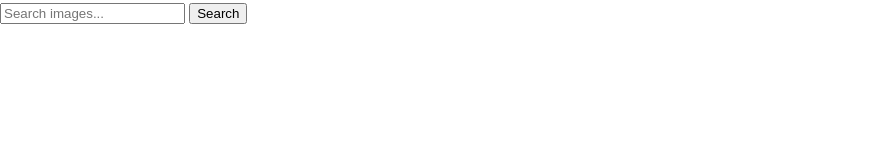
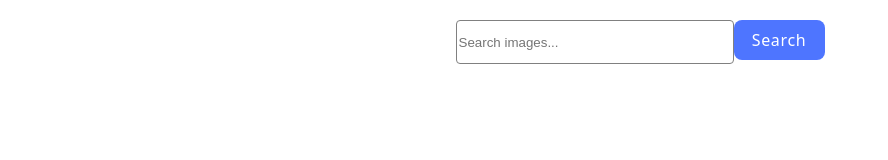
Before and after one commit to Yurii-Masniuk/goit-js-hw-11, a website built with Vite: page src/index.html in a window 1280 px wide. Shown: the whole page, without its empty margins (0-888 px from the left). Built offline with nearby package versions, Linux system fonts and the light colour scheme; what simplelightbox would draw is missing.

Commit message:
task done

```diff
--- a/src/css/styles.css
+++ b/src/css/styles.css
@@ -36,3 +36,71 @@
           50%  {clip-path:polygon(50% 50%,0 0,100% 0,100% 0,100% 0,100% 0)}
           75%, 100%  {clip-path:polygon(50% 50%,0 0,100% 0,100% 100%,100% 100%,100% 100%)}
       }
+
+.gallery {
+  display: grid;
+  grid-template-columns: repeat(auto-fill, minmax(300px, 1fr));
+  gap: 12px;
+  padding: 24px;
+  list-style: none;
+  margin: 0 auto;
+  max-width: 1200px;
+}
+
+.gallery img {
+  width: 100%;
+  height: 200px;
+  object-fit: cover;
+  display: block;
+  transition: transform 250ms cubic-bezier(0.4, 0, 0.2, 1);
+}
+
+.gallery-link {
+  display: block;
+  width: 100%;
+  height: 100%;
+}
+
+.gallery img:hover {
+  transform: scale(1.03);
+  transition: transform 250ms cubic-bezier(0.4, 0, 0.2, 1);
+}
+
+.gallery li {
+  border: 1px solid #808080;
+}
+
+.form button {
+  border-radius: 8px;
+  padding: 8px 16px;
+  width: 91px;
+  height: 40px;
+  background: #4e75ff;
+  border: #4e75ff;
+  font-family: var(--font-family);
+  font-weight: 500;
+  font-size: 16px;
+  line-height: 150%;
+  letter-spacing: 0.04em;
+  color: #fff;
+  text-align: center;
+}
+.form input {
+  border: 1px solid #808080;
+  border-radius: 4px;
+  width: 272px;
+  height: 40px;
+}
+
+.form {
+  display: flex;
+  justify-content: center;
+  margin-top: 20px;
+}
+
+.info {
+  padding: 8px;
+  display: flex;
+  justify-content: center;
+  gap: 12px;
+}
--- a/src/main.js
+++ b/src/main.js
@@ -33,6 +33,7 @@ form.addEventListener('submit', event => {
       }
 
       createGallery(data.hits);
+      form.reset();
     })
     .catch(error => {
       hideLoader();
```
